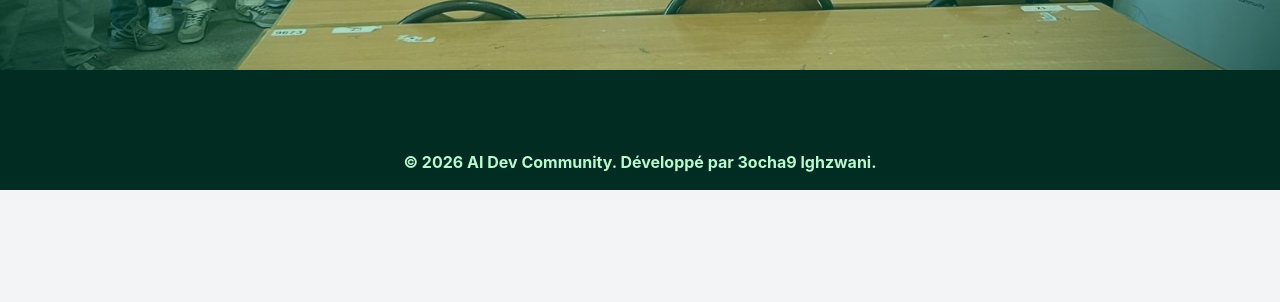
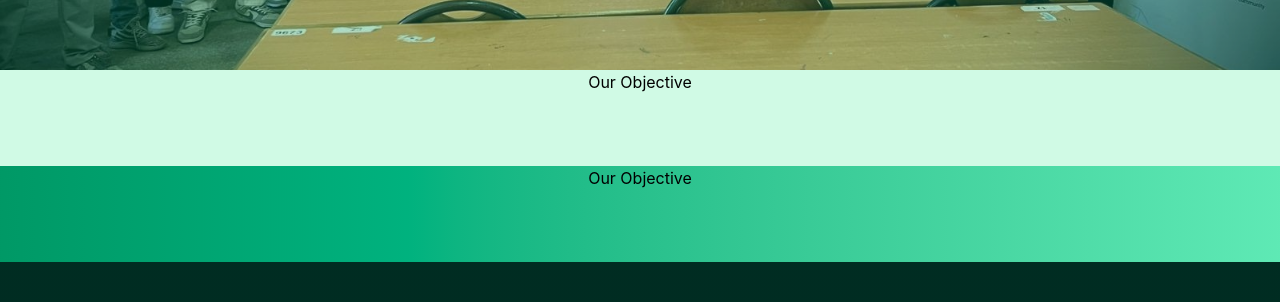
Before and after one commit to Skyzex54/Project_react_club, a React (Vite) app in the folder site_club/: page / in a window 1280 px wide. Shown: the part 650-952 px from the top of the page. Before the commit the page ends 840 px from the top, so only its background shows below. Built offline with nearby package versions, Linux system fonts and the light colour scheme.

Commit message:
sections

```diff
--- a/site_club/src/pages/Home.jsx
+++ b/site_club/src/pages/Home.jsx
@@ -9,8 +9,10 @@ function Home() {
       <div className="absolute inset-0 z-50 grid items-center justify-center grid-cols-2 grid-rows-2 px-15">
         <h1 className="text-white text-4xl font-bold col-start-1 row-start-1">Welcome to AI Dev Community</h1>
       </div>
+
     </div>
-
+    <div className='h-[12vh] grid grid-rows-2 bg-emerald-100'><p className='row-start-1 text-center'>Our Objective</p></div>
+    <div className='h-[12vh] grid grid-rows-2 bg-linear-to-r from-emerald-600 to-emerald-300'><p className='row-start-1 text-center'>Our Objective</p></div>
     </>
 
   )
```
